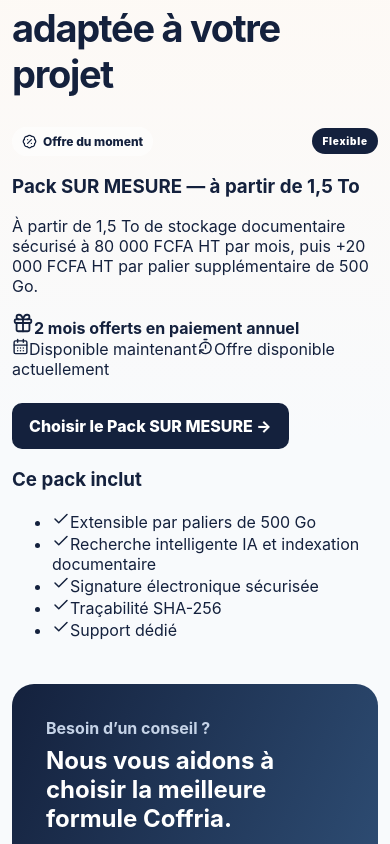
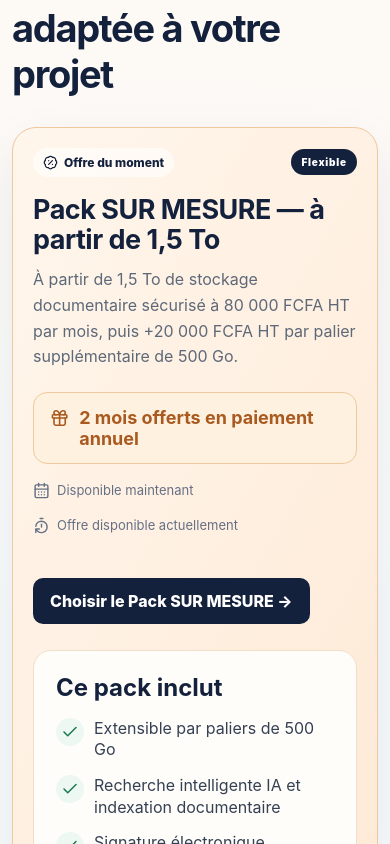
Before and after one commit to Doumouss29/coffria, a Next.js app in the folder apps/web/: page /offres in a window 390 px wide. Shown: the part 1060-1904 px from the top of the page. Built offline with nearby package versions, Linux system fonts and the light colour scheme; no server answers.

Commit message:
Ajoute la mise en page tarifs et offre du moment

```diff
--- a/apps/web/app/pricing-harmonization.css
+++ b/apps/web/app/pricing-harmonization.css
@@ -56,3 +56,194 @@
   .compactPricing .priceList li:first-child{font-size:17px!important}
   .promoStripInner strong{white-space:normal!important}
 }
+
+
+/* Grille tarifs 2 offres + composition à droite */
+.pricingWorkspace{
+  display:grid;
+  grid-template-columns:minmax(0,1.55fr) minmax(360px,.95fr);
+  gap:22px;
+  align-items:start;
+  margin-top:22px;
+}
+.pricingOffersColumn{
+  display:grid;
+  grid-template-columns:repeat(2,minmax(0,1fr));
+  gap:18px;
+  align-items:stretch;
+}
+.pricingOffersColumn .subscriptionPriceCard{
+  min-height:100%;
+}
+.pricingOffersColumn .annualOfferBadge{
+  display:flex;
+  align-items:center;
+  gap:8px;
+  flex-wrap:wrap;
+  margin-top:12px;
+  padding:11px 13px;
+  border-radius:12px;
+  background:#fff4e8;
+  color:#8d4b19;
+  border:1px solid #efc79f;
+}
+.pricingOffersColumn .annualOfferBadge strong{font-size:15px}
+.pricingOffersColumn .annualOfferBadge span{font-size:12px;color:#7a5a44}
+.nowrap{white-space:nowrap}
+
+.packCompositionPanel{
+  background:#fff;
+  border:1px solid #dfe4eb;
+  border-radius:18px;
+  padding:20px;
+  box-shadow:0 18px 45px #14213d0d;
+  position:sticky;
+  top:18px;
+}
+.packCompositionHead h2{margin:7px 0 8px;color:#14213d;font-size:25px}
+.packCompositionHead p{margin:0 0 16px;color:#667085;line-height:1.5}
+.packCompositionTable{
+  overflow:hidden;
+  border:1px solid #e6e9ef;
+  border-radius:14px;
+}
+.packCompositionRow{
+  display:grid;
+  grid-template-columns:minmax(0,1fr) 68px 92px;
+  align-items:center;
+  border-top:1px solid #edf0f4;
+  min-height:48px;
+}
+.packCompositionRow:first-child{border-top:0}
+.packCompositionRow>span{padding:10px 12px;font-size:13px;line-height:1.35}
+.packCompositionRow>b{
+  min-height:48px;
+  display:grid;
+  place-items:center;
+  border-left:1px solid #edf0f4;
+  color:#18794e;
+}
+.packCompositionHeader{
+  background:#f8fafc;
+  font-weight:800;
+  color:#14213d;
+}
+.packCompositionHeader>b{
+  color:#14213d;
+  font-size:12px;
+  text-align:center;
+  padding:0 6px;
+}
+.packCompositionRow.exclusive{
+  background:#fff7ee;
+}
+.packCompositionRow.exclusive>b:first-of-type{color:#98a2b3}
+
+/* Offre du moment : carte large horizontale */
+.featuredOfferGrid{margin-top:18px}
+.featuredOfferCard{
+  display:grid;
+  grid-template-columns:minmax(0,1.55fr) minmax(320px,.8fr);
+  gap:26px;
+  background:linear-gradient(120deg,#fff6ec,#fee9d5);
+  border:1px solid #f0c79f;
+  border-radius:24px;
+  padding:30px;
+  box-shadow:0 22px 55px #14213d14;
+  overflow:hidden;
+}
+.featuredOfferMain{min-width:0}
+.featuredOfferMain .offerCardTop{
+  display:flex;
+  gap:10px;
+  align-items:center;
+  flex-wrap:wrap;
+  margin-bottom:18px;
+}
+.featuredOfferMain h3{
+  margin:0 0 12px;
+  color:#14213d;
+  font-size:34px;
+  line-height:1.12;
+  letter-spacing:-.5px;
+}
+.featuredOfferMain>p{
+  margin:0;
+  max-width:760px;
+  color:#5d6878;
+  line-height:1.6;
+  font-size:18px;
+}
+.featuredAnnualDeal{
+  display:flex;
+  align-items:center;
+  gap:10px;
+  margin:22px 0 18px;
+  padding:14px 16px;
+  border-radius:14px;
+  background:#fff1df;
+  color:#a95a20;
+  border:1px solid #f1c89d;
+  width:max-content;
+  max-width:100%;
+}
+.featuredAnnualDeal strong{font-size:18px}
+.featuredOfferMeta{
+  display:flex;
+  gap:18px;
+  flex-wrap:wrap;
+  color:#667085;
+  font-size:13px;
+  margin-bottom:20px;
+}
+.featuredOfferMeta span{display:inline-flex;align-items:center;gap:7px}
+.featuredOfferIncluded{
+  align-self:stretch;
+  background:#fffdf9;
+  border:1px solid #f2dfca;
+  border-radius:18px;
+  padding:22px;
+}
+.featuredOfferIncluded h3{
+  margin:0 0 16px;
+  color:#14213d;
+  font-size:24px;
+}
+.featuredOfferIncluded ul{
+  list-style:none;
+  padding:0;
+  margin:0;
+  display:grid;
+  gap:14px;
+}
+.featuredOfferIncluded li{
+  display:flex;
+  align-items:flex-start;
+  gap:10px;
+  color:#344054;
+  line-height:1.35;
+}
+.featuredOfferIncluded li>span{
+  width:28px;
+  height:28px;
+  border-radius:50%;
+  background:#edf8f2;
+  color:#18794e;
+  display:grid;
+  place-items:center;
+  flex:0 0 auto;
+}
+
+@media(max-width:1100px){
+  .pricingWorkspace{grid-template-columns:1fr}
+  .packCompositionPanel{position:static}
+  .featuredOfferCard{grid-template-columns:1fr}
+}
+@media(max-width:760px){
+  .pricingOffersColumn{grid-template-columns:1fr}
+  .packCompositionRow{grid-template-columns:minmax(0,1fr) 58px 82px}
+  .featuredOfferCard{padding:20px}
+  .featuredOfferMain h3{font-size:27px}
+  .featuredOfferMain>p{font-size:16px}
+  .featuredAnnualDeal{width:100%;align-items:flex-start}
+}
```
